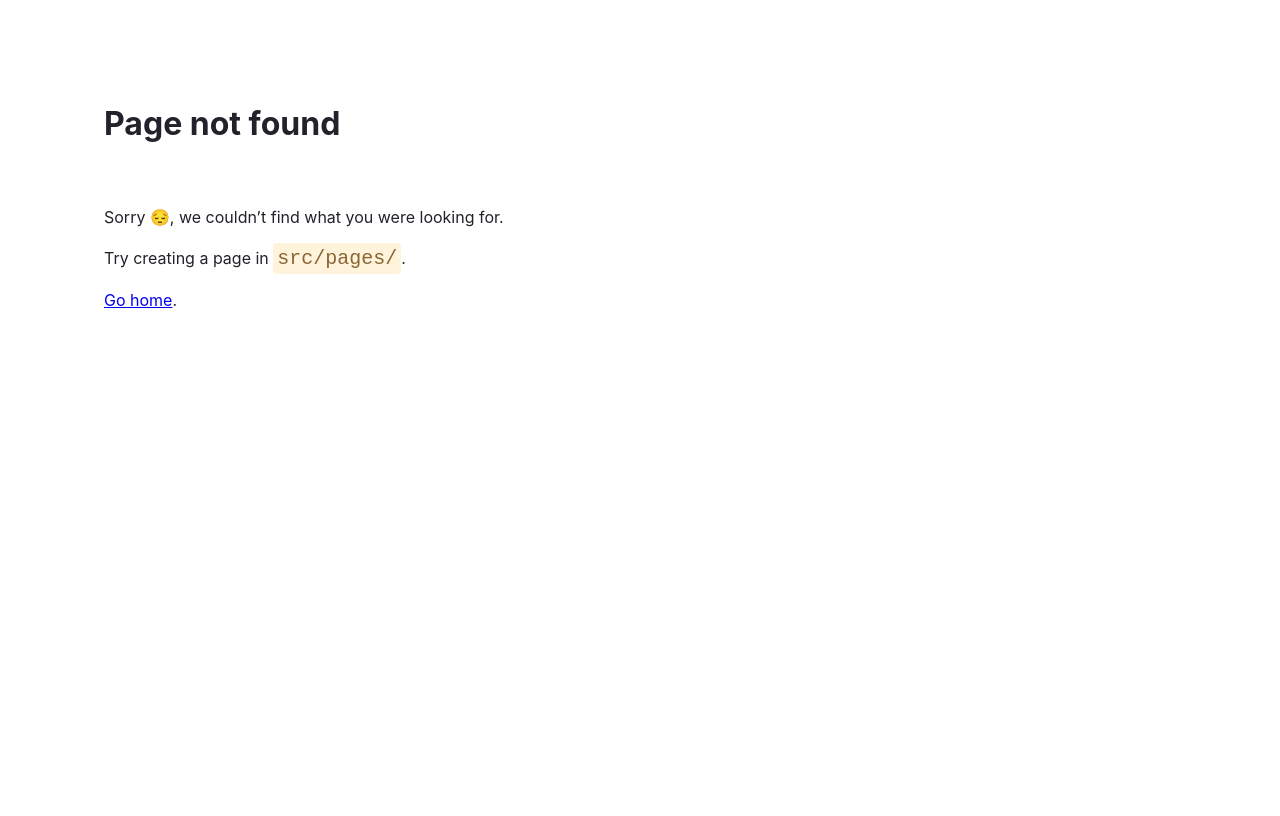
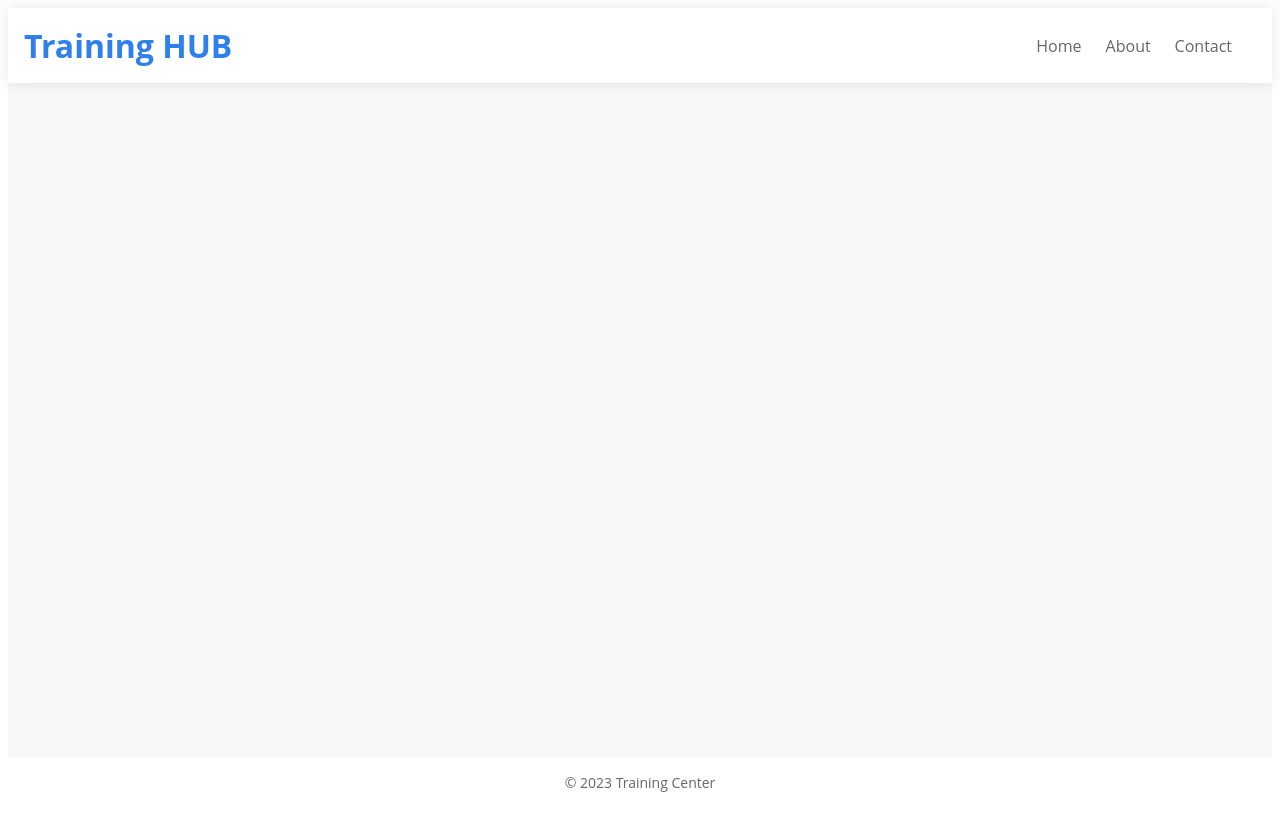
Before and after one commit to anmode/training-hub-chatgpt, a Gatsby site: page /layout in a window 1280 px wide. Before the commit this address had no page. Built offline with nearby package versions, Linux system fonts and the light colour scheme; Gatsby itself is replaced by a stand-in of ours.

Commit message:
added header and footer

```diff
--- a/src/pages/index.js
+++ b/src/pages/index.js
@@ -1,6 +1,7 @@
 import React, { useState } from "react";
 import { graphql } from "gatsby";
 import styled from "styled-components";
+import Layout from "./layout";
 
 const IndexPage = ({ data }) => {
   const [statusFilter, setStatusFilter] = useState("all");
@@ -29,6 +30,7 @@ const IndexPage = ({ data }) => {
   };
 
   return (
+    <Layout>
     <Container>
       <Filters>
         <StatusFilter
@@ -63,7 +65,7 @@ const IndexPage = ({ data }) => {
           </Module>
         ))}
       </Modules>
-    </Container>
+    </Container></Layout>
   );
 };
 
--- /dev/null
+++ b/src/pages/layout.js
@@ -0,0 +1,74 @@
+import React from "react";
+import styled from "styled-components";
+
+const Layout = ({ children }) => {
+  return (
+    <Container>
+      <Nav>
+        <Logo>Training HUB</Logo>
+        <NavLinks>
+          <NavLink href="/">Home</NavLink>
+          <NavLink href="/about">About</NavLink>
+          <NavLink href="/contact">Contact</NavLink>
+        </NavLinks>
+      </Nav>
+      <Main>{children}</Main>
+      <Footer>© 2023 Training Center</Footer>
+    </Container>
+  );
+};
+
+const Container = styled.div`
+  display: flex;
+  flex-direction: column;
+  min-height: 100vh;
+  font-family: "Open Sans", sans-serif;
+  background-color: #f8f8f8;
+`;
+
+const Nav = styled.nav`
+  display: flex;
+  align-items: center;
+  justify-content: space-between;
+  background-color: #ffffff;
+  padding: 16px;
+  box-shadow: 0 0 16px rgba(0, 0, 0, 0.1);
+`;
+
+const Logo = styled.div`
+  font-size: 32px;
+  font-weight: bold;
+  color: #2f80ed;
+`;
+
+const NavLinks = styled.div`
+  display: flex;
+  align-items: center;
+`;
+
+const NavLink = styled.a`
+  color: #666666;
+  font-size: 16px;
+  text-decoration: none;
+  margin-right: 24px;
+  transition: all 0.2s ease-in-out;
+
+  &:hover {
+    color: #2f80ed;
+  }
+`;
+
+const Main = styled.div`
+  flex: 1;
+  padding: 32px;
+`;
+
+const Footer = styled.footer`
+  background-color: #ffffff;
+  padding: 16px;
+  text-align: center;
+  color: #666666;
+  font-size: 14px;
+`;
+
+export default Layout;
```
